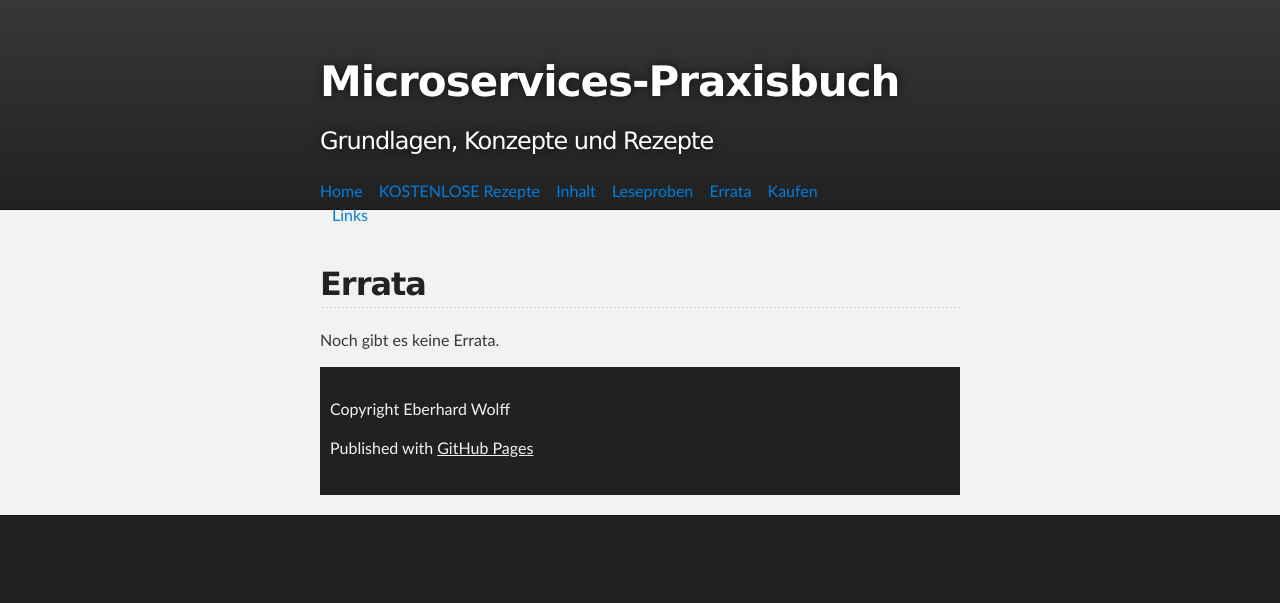
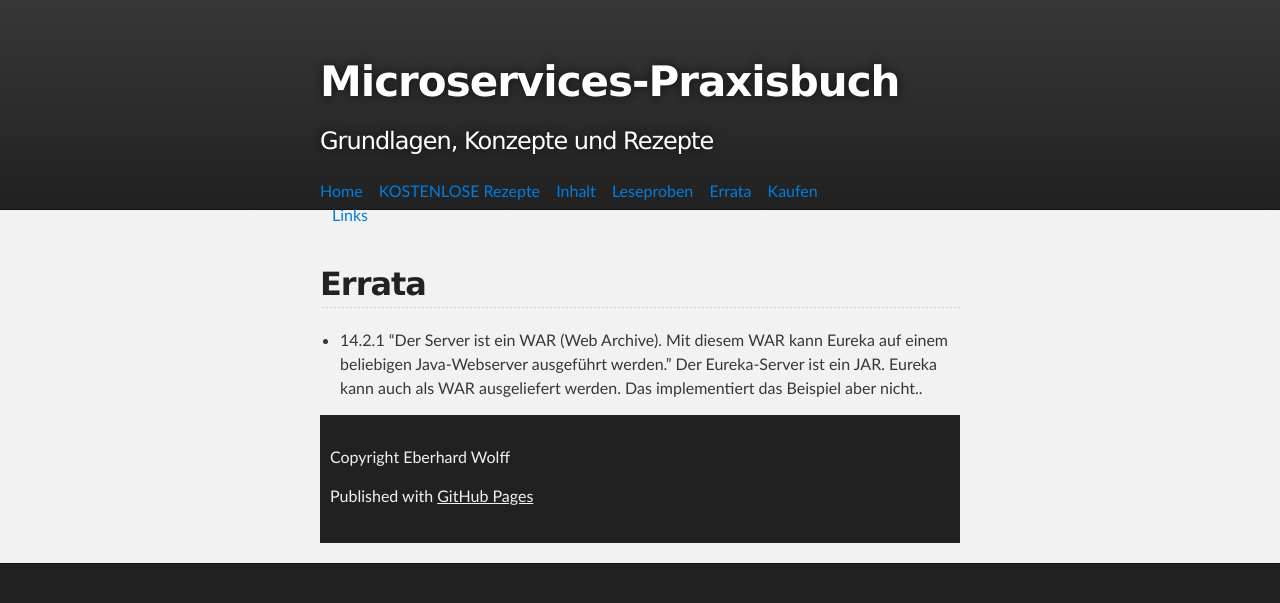
Before and after one commit to ewolff/microservices-praxisbuch.de, a Jekyll site: the page built from errata.md, in a window 1280 px wide. Shown: the top 603 px of the page. Built offline with Jekyll 4.4.1, drawn with Linux system fonts in a browser that asks for light colours.

Commit message:
Errata eingefügt

```diff
--- a/errata.md
+++ b/errata.md
@@ -7,4 +7,7 @@ description: Errata für das Microservices-Praxisbuch
 Errata
 ---
 
-Noch gibt es keine Errata.
+* 14.2.1 "Der Server ist ein WAR (Web Archive). Mit diesem WAR kann
+  Eureka auf einem beliebigen Java-Webserver ausgeführt werden." Der
+  Eureka-Server ist ein JAR. Eureka kann auch als WAR ausgeliefert
+  werden. Das implementiert das Beispiel aber nicht..
```
